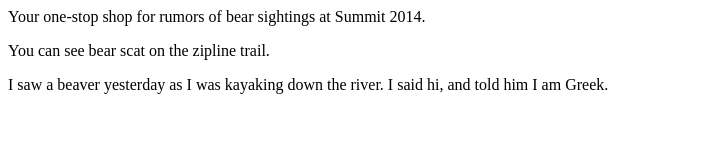
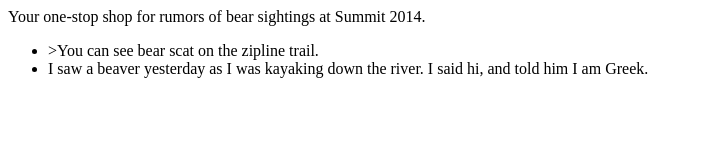
Before and after one commit to bearrumors/summit2014, a plain HTML site: page index.html in a window 1280 px wide. Shown: the whole page, without its empty margins (0-703 px from the left). Drawn offline with Linux system fonts and the light colour scheme.

Commit message:
Update index.html
make this a list

```diff
--- a/index.html
+++ b/index.html
@@ -1,5 +1,7 @@
 Your one-stop shop for rumors of bear sightings at Summit 2014.
 
-<p>You can see bear scat on the zipline trail.</p>
+<ul>
+<li>>You can see bear scat on the zipline trail.</li>
 
-<p>I saw a beaver yesterday as I was kayaking down the river. I said hi, and told him I am Greek.</p>
+<li>I saw a beaver yesterday as I was kayaking down the river. I said hi, and told him I am Greek.</li>
+</ul>
```
